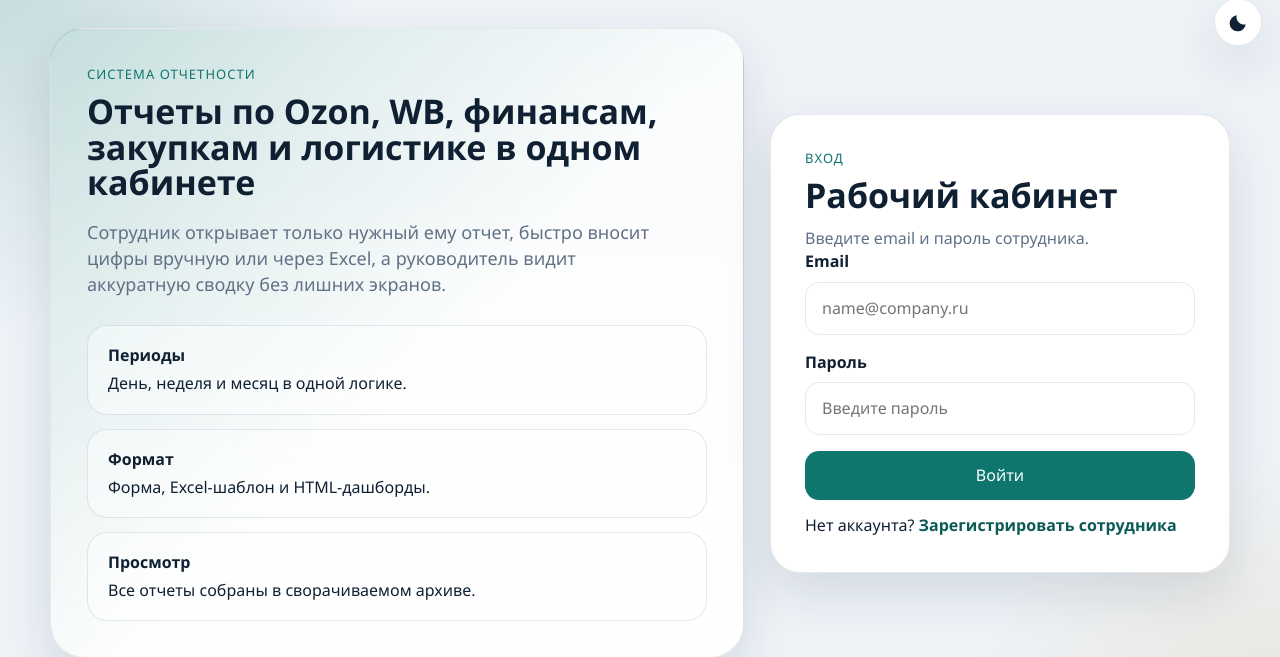
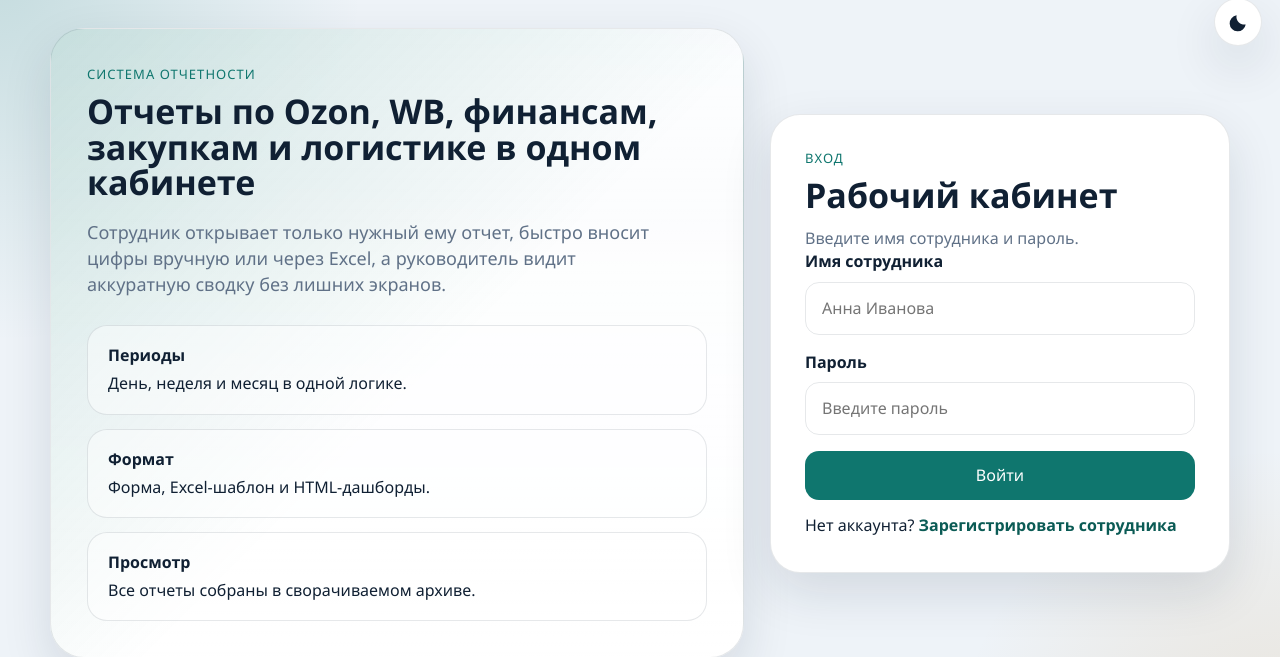
Before and after one commit to Polina-proger/business_analitycs, a Flask app: page /login in a window 1280 px wide. Shown: the part 20-677 px from the top of the page. Run offline with Flask 3, Linux system fonts and the light colour scheme; data that the repository does not hold is empty.

Commit message:
tiiii:wq :wq#:wq

```diff
--- a/app/__init__.py
+++ b/app/__init__.py
@@ -1,5 +1,6 @@
 from __future__ import annotations
 
+import os
 from pathlib import Path
 
 from flask import Flask
@@ -23,11 +24,13 @@ def format_metric(value, unit=""):
 
 def create_app():
     base_dir = Path(__file__).resolve().parent.parent
+    data_dir = Path(os.environ.get("BUSINESS_ANALYTICS_DATA_DIR", str(base_dir / "instance")))
     app = Flask(__name__, instance_relative_config=True)
     app.config.from_mapping(
         SECRET_KEY="business-analytics-local-secret",
-        DATABASE=str(base_dir / "instance" / "business_analytics.sqlite3"),
+        DATABASE=str(data_dir / "business_analytics.sqlite3"),
         DASHBOARD_UPLOAD_FOLDER=str(base_dir / "app" / "uploads" / "dashboards"),
+        DATA_RETENTION_DAYS=62,
     )
 
     Path(app.config["DASHBOARD_UPLOAD_FOLDER"]).mkdir(parents=True, exist_ok=True)
--- a/app/excel.py
+++ b/app/excel.py
@@ -27,7 +27,7 @@ def create_report_template(report_key: str, definition: dict, period_type: str)
     sheet["B3"] = definition["title"]
     sheet["A4"] = "Период"
     sheet["B4"] = PERIOD_LABELS[period_type]
-    sheet["A5"] = "Заполняйте только значения, код строки не меняйте."
+    sheet["A5"] = "Заполняйте только значения и названия артикулов. После импорта в систему сохраняются только данные, а не сам Excel-файл."
     sheet["A5"].font = TITLE_FONT
 
     headers = ["Код", "Показатель", "Единица", "План", "Факт", "Комментарий"]
--- a/app/routes.py
+++ b/app/routes.py
@@ -41,6 +41,7 @@ from .excel import create_report_template, parse_report_workbook
 
 bp = Blueprint("main", __name__)
 PASSWORD_HASH_METHOD = "pbkdf2:sha256"
+LAST_RETENTION_RUN: str | None = None
 
 
 def login_required(view):
@@ -557,6 +558,30 @@ def dashboard_period_name(dashboard) -> str:
     return title
 
 
+def purge_expired_data() -> None:
+    retention_days = int(current_app.config.get("DATA_RETENTION_DAYS", 62))
+    cutoff = date.today() - timedelta(days=retention_days)
+    db = get_db()
+
+    old_dashboards = db.execute(
+        """
+        SELECT id, filename
+        FROM dashboards
+        WHERE substr(created_at, 1, 10) < ?
+        """,
+        (cutoff.isoformat(),),
+    ).fetchall()
+    for row in old_dashboards:
+        file_path = Path(current_app.config["DASHBOARD_UPLOAD_FOLDER"]) / row["filename"]
+        if file_path.exists():
+            file_path.unlink()
+    if old_dashboards:
+        db.executemany("DELETE FROM dashboards WHERE id = ?", [(row["id"],) for row in old_dashboards])
+
+    db.execute("DELETE FROM reports WHERE period_end < ?", (cutoff.isoformat(),))
+    db.commit()
+
+
 @bp.before_app_request
 def load_logged_in_user():
     user_id = session.get("user_id")
@@ -564,6 +589,16 @@ def load_logged_in_user():
         g.user = None
     else:
         g.user = get_db().execute("SELECT * FROM users WHERE id = ?", (user_id,)).fetchone()
+
+
+@bp.before_app_request
+def apply_retention_policy():
+    global LAST_RETENTION_RUN
+    today_key = date.today().isoformat()
+    if LAST_RETENTION_RUN == today_key:
+        return
+    purge_expired_data()
+    LAST_RETENTION_RUN = today_key
 
 
 @bp.route("/")
@@ -577,16 +612,18 @@ def index():
 def register():
     if request.method == "POST":
         full_name = request.form["full_name"].strip()
-        email = request.form["email"].strip().lower()
         position = request.form["position"].strip()
         password = request.form["password"]
         error = None
-        if not full_name or not email or not position or not password:
-            error = "Заполните имя, email, должность и пароль."
+        if not full_name or not position or not password:
+            error = "Заполните имя, должность и пароль."
         db = get_db()
-        existing = db.execute("SELECT id FROM users WHERE email = ?", (email,)).fetchone()
+        existing = db.execute(
+            "SELECT id FROM users WHERE lower(full_name) = lower(?)",
+            (full_name,),
+        ).fetchone()
         if existing is not None:
-            error = "Пользователь с таким email уже существует."
+            error = "Пользователь с таким именем уже существует. Используйте уникальное имя."
         if error is None:
             users_count = db.execute("SELECT COUNT(*) AS total FROM users").fetchone()["total"]
             db.execute(
@@ -596,7 +633,7 @@ def register():
                 """,
                 (
                     full_name,
-                    email,
+                    f"user-{uuid.uuid4().hex[:12]}@local",
                     position,
                     generate_password_hash(password, method=PASSWORD_HASH_METHOD),
                     1 if users_count == 0 else 0,
@@ -613,13 +650,21 @@ def register():
 @bp.route("/login", methods=("GET", "POST"))
 def login():
     if request.method == "POST":
-        email = request.form["email"].strip().lower()
+        login_value = request.form["full_name"].strip()
         password = request.form["password"]
         db = get_db()
-        user = db.execute("SELECT * FROM users WHERE email = ?", (email,)).fetchone()
+        user = db.execute(
+            "SELECT * FROM users WHERE lower(full_name) = lower(?)",
+            (login_value,),
+        ).fetchone()
+        if user is None:
+            user = db.execute(
+                "SELECT * FROM users WHERE lower(email) = lower(?)",
+                (login_value,),
+            ).fetchone()
         error = None
         if user is None or not check_password_hash(user["password_hash"], password):
-            error = "Неверный email или пароль."
+            error = "Неверное имя или пароль."
         if error is None:
             session.clear()
             session["user_id"] = user["id"]
@@ -790,7 +835,10 @@ def import_report(report_key: str):
     if upload is None or upload.filename == "":
         flash("Сначала выберите Excel-файл шаблона.", "error")
         return redirect(url_for("main.report_form", report_key=report_key))
-    imported_data = parse_report_workbook(upload)
+    try:
+        imported_data = parse_report_workbook(upload)
+    finally:
+        upload.close()
     try:
         summary_metrics = build_summary_metrics_payload(report_key, imported_rows=imported_data["summary_metrics"])
         article_entries = build_article_entries_payload(report_key, imported_rows=imported_data["article_entries"])
@@ -807,7 +855,7 @@ def import_report(report_key: str):
         article_entries,
     )
     sync_article_catalog(article_entries)
-    flash("Excel-отчет загружен и сохранен.", "success")
+    flash("Excel-файл обработан. В базе сохранены только значения отчета, сам файл не хранится.", "success")
     return redirect(url_for("main.report_detail", report_id=report_id))
 
 
--- a/app/templates/login.html
+++ b/app/templates/login.html
@@ -27,12 +27,12 @@
         <section class="auth-card">
             <div class="auth-kicker">Вход</div>
             <h2>Рабочий кабинет</h2>
-            <p class="muted">Введите email и пароль сотрудника.</p>
+            <p class="muted">Введите имя сотрудника и пароль.</p>
 
             <form method="post" class="form-stack">
                 <label class="field">
-                    <span>Email</span>
-                    <input type="email" name="email" placeholder="name@company.ru" required>
+                    <span>Имя сотрудника</span>
+                    <input type="text" name="full_name" placeholder="Анна Иванова" required>
                 </label>
                 <label class="field">
                     <span>Пароль</span>
--- a/app/templates/register.html
+++ b/app/templates/register.html
@@ -6,7 +6,7 @@
         <section class="auth-showcase">
             <div class="auth-kicker">Новый пользователь</div>
             <h1>Регистрация сотрудника для заполнения отчетов</h1>
-            <p>Достаточно имени, должности, email и пароля. После входа сотрудник сразу выбирает свой блок отчетности и приступает к заполнению.</p>
+            <p>Достаточно имени, должности и пароля. После входа сотрудник сразу выбирает свой блок отчетности и приступает к заполнению.</p>
 
             <div class="auth-points">
                 <div class="auth-point">
@@ -35,10 +35,6 @@
                     <input type="text" name="full_name" placeholder="Анна Иванова" required>
                 </label>
                 <label class="field">
-                    <span>Email</span>
-                    <input type="email" name="email" placeholder="anna@company.ru" required>
-                </label>
-                <label class="field">
                     <span>Должность</span>
                     <input type="text" name="position" placeholder="Аналитик Ozon" required>
                 </label>
--- a/app/templates/report_form.html
+++ b/app/templates/report_form.html
@@ -142,6 +142,7 @@
             <div class="section-head small">
                 <h3>Импорт из Excel</h3>
             </div>
+            <div class="hint-box">Из шаблона в базу попадают только значения. Сам Excel-файл после обработки не хранится.</div>
             <form method="post" action="{{ url_for('main.import_report', report_key=report_key) }}" enctype="multipart/form-data" class="form-stack">
                 <label class="field">
                     <span>Тип периода</span>
```
Also changed, not shown: README.md.
